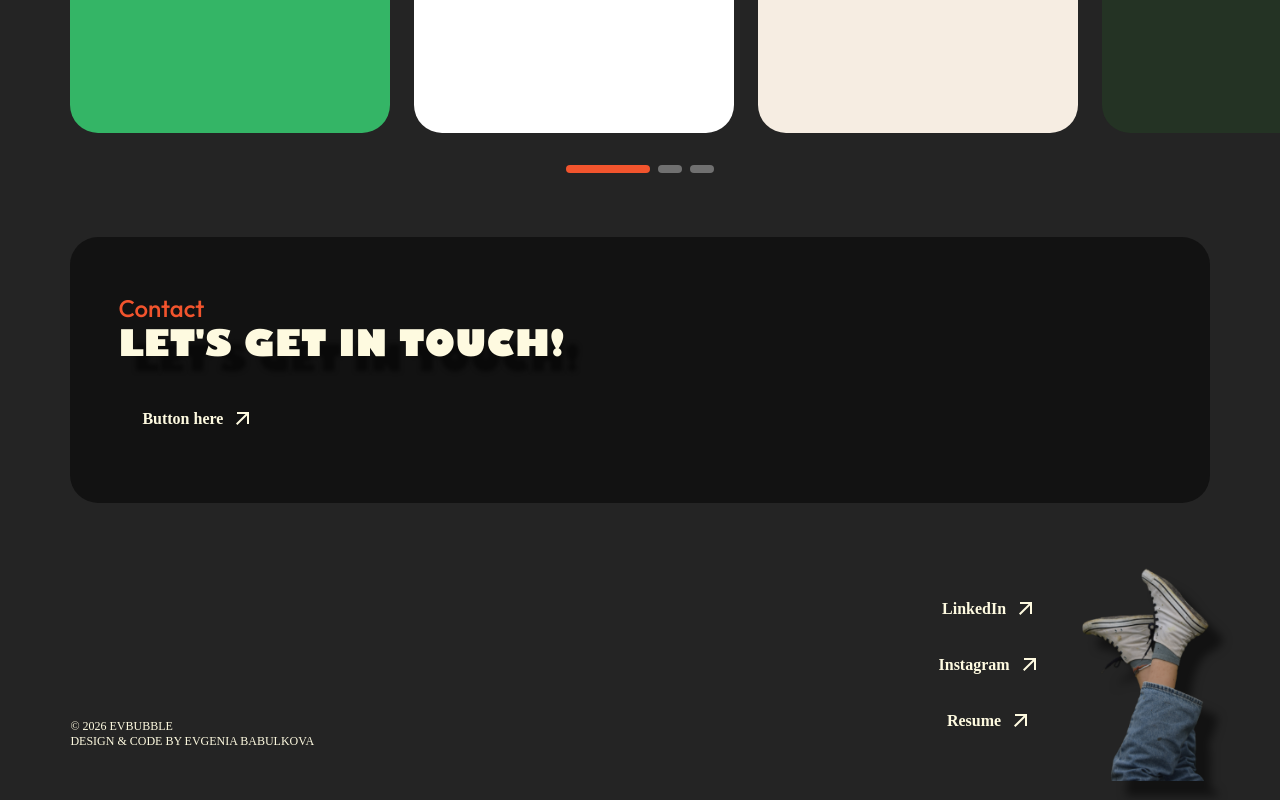
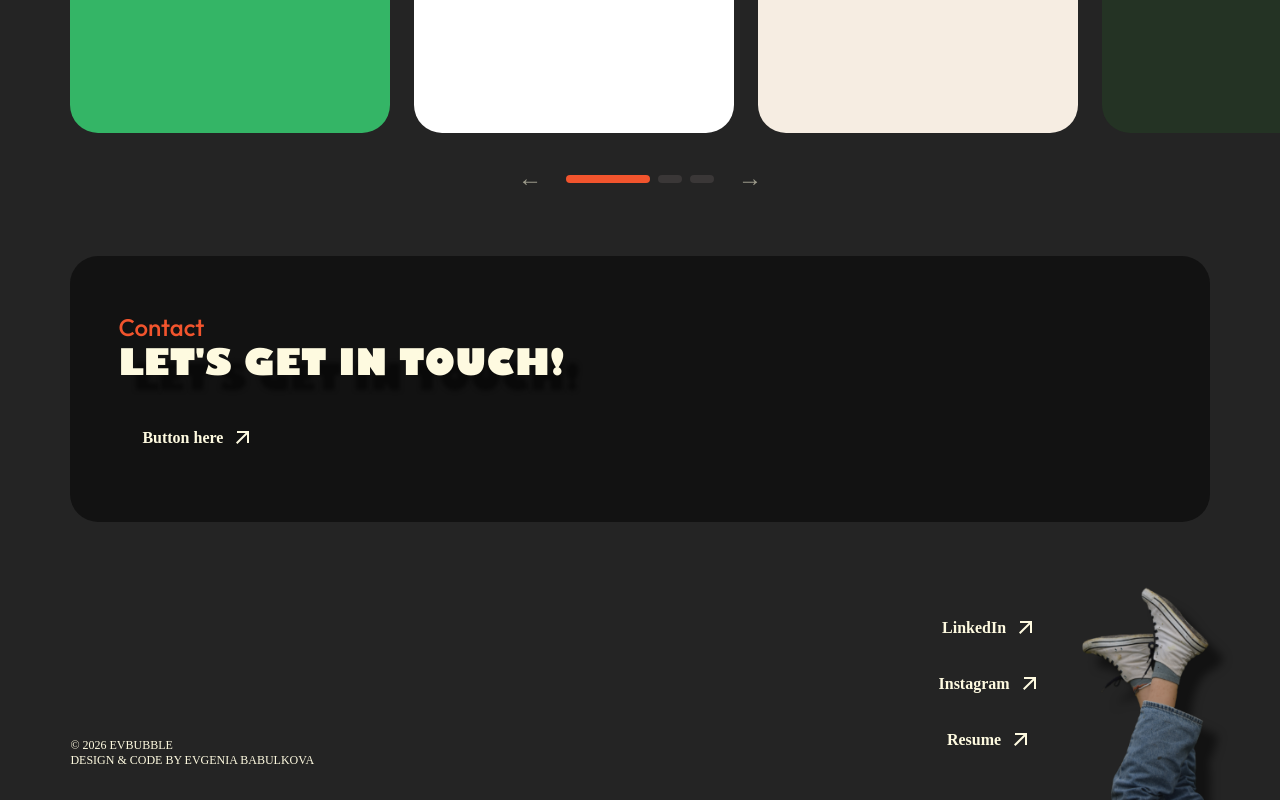
Before and after one commit to EvgeniaBabulkova/portfolio, a React (Vite) app: page / in a window 1280 px wide. Shown: the part 1827-2627 px from the top of the page. Built offline with nearby package versions, Linux system fonts and the light colour scheme; a web font is replaced by a local one.

Commit message:
carousel controls updated

```diff
--- a/src/components/homepage/ProjectsSection.tsx
+++ b/src/components/homepage/ProjectsSection.tsx
@@ -10,15 +10,14 @@ export default function ProjectsSection() {
 
   const carouselRef = useRef<HTMLDivElement | null>(null);
   const firstCardRef = useRef<HTMLLIElement | null>(null);
-  const gap = 24;
+  const cardGap = 24;
 
   // calculate the space 1 card takes
   function getScrollStep() {
     if (!firstCardRef.current) return 0;
-    return firstCardRef.current.offsetWidth + gap;
+    return firstCardRef.current.offsetWidth + cardGap;
   }
 
-  // scroll to target with as many cards as needed
   function scrollToProject(index: number) {
     setActiveIndex(index);
     carouselRef.current?.scrollTo({
@@ -31,12 +30,31 @@ export default function ProjectsSection() {
   useEffect(() => {
     function updateVisibleProjectsCount() {
       if (!carouselRef.current || !firstCardRef.current) return;
-      const count = Math.floor((carouselRef.current.offsetWidth + gap) / getScrollStep());
+      const count = Math.floor((carouselRef.current.offsetWidth + cardGap) / getScrollStep());
       setVisibleProjectsCount(Math.max(1, count));
     }
     updateVisibleProjectsCount();
-    window.addEventListener("resize", updateVisibleProjectsCount);
-    return () => window.removeEventListener("resize", updateVisibleProjectsCount);
+  }, []);
+
+  useEffect(() => {
+    const carousel = carouselRef.current;
+    if (!carousel) return;
+
+    function handleScroll() {
+      if (!firstCardRef.current || !carousel) return;
+      const step = firstCardRef.current.offsetWidth + cardGap;
+      if (!step) return;
+      const isAtEnd = carousel.scrollLeft + carousel.offsetWidth >= carousel.scrollWidth - 1;
+      if (isAtEnd) {
+        const visibleCount = Math.floor((carousel.offsetWidth + cardGap) / step);
+        setActiveIndex(Math.max(0, projects.length - visibleCount));
+        return;
+      }
+      const index = Math.round(carousel.scrollLeft / step);
+      setActiveIndex(index);
+    }
+    carousel.addEventListener("scroll", handleScroll, { passive: true });
+    return () => carousel.removeEventListener("scroll", handleScroll);
   }, []);
 
   // calculate how many pills are needed and make an array with them
@@ -59,15 +77,34 @@ export default function ProjectsSection() {
       </div>
 
       <div className={carouselStyles.carouselControls}>
+        <button
+          onClick={() => scrollToProject(activeIndex - 1)}
+          disabled={activeIndex === 0}
+          aria-label="Previous project"
+          className={carouselStyles.carouselButtons}
+        >
+          ←
+        </button>
+
+        <div className="flex gap-(--spacing-sm)">
           {paginationItems.map((_, index) => (
             <button
               key={index}
               onClick={() => scrollToProject(index)}
-            className={`${carouselStyles.paginationPill} ${index === activeIndex && carouselStyles.paginationPillActive}`}
+              className={`${carouselStyles.paginationPill} ${index === activeIndex ? carouselStyles.paginationPillActive : ""}`}
               aria-label={`Go to project ${index + 1}`}
             />
           ))}
         </div>
+        <button
+          onClick={() => scrollToProject(activeIndex + 1)}
+          disabled={activeIndex === paginationCount - 1}
+          aria-label="Next project"
+          className={carouselStyles.carouselButtons}
+        >
+          →
+        </button>
+      </div>
     </section>
   );
 }
--- a/src/styles/projects/projectCarousel.module.css
+++ b/src/styles/projects/projectCarousel.module.css
@@ -23,11 +23,15 @@
   width: max-content;
 }
 
+/* moving the card width to the list item, so the carousel controls can calculate it more reliably */
+.carouselCards li {
+  width: 320px;
+  scroll-snap-align: start;
+}
+
 .card {
-  width: 320px;
   height: 450px;
   border-radius: var(--border-radius);
-  scroll-snap-align: start;
 }
 
 .cardLink {
@@ -43,15 +47,16 @@
 .carouselControls {
   display: flex;
   justify-content: center;
-  gap: 8px;
+  align-items: center;
+  gap: var(--spacing-lg);
+  cursor: pointer;
 }
 
 .paginationPill {
   width: 24px;
   height: 8px;
-  border: none;
-  border-radius: 999px;
-  background-color: rgba(255, 255, 255, 0.35);
+  border-radius: var(--border-radius-full);
+  background-color: var(--col-surface-tertiary);
   cursor: pointer;
   transition:
     width 200ms ease,
@@ -62,3 +67,9 @@
   width: 84px;
   background-color: var(--col-graph-3);
 }
+
+.carouselButtons {
+  color: var(--col-text-details);
+  font-size: 24px;
+  cursor: pointer;
+}
```
Lines whose indentation alone changed are shown as unchanged.
